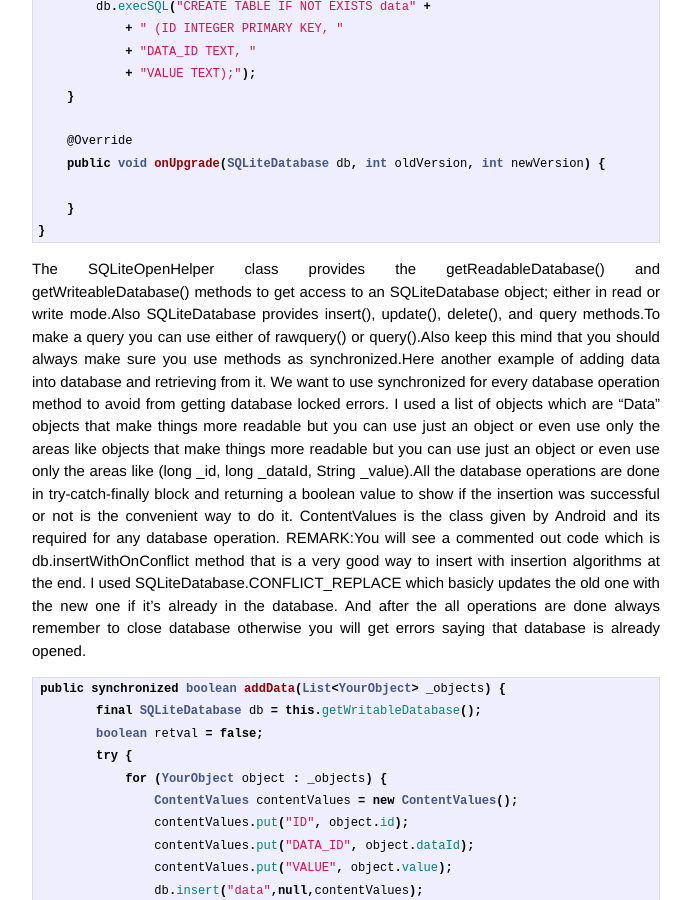
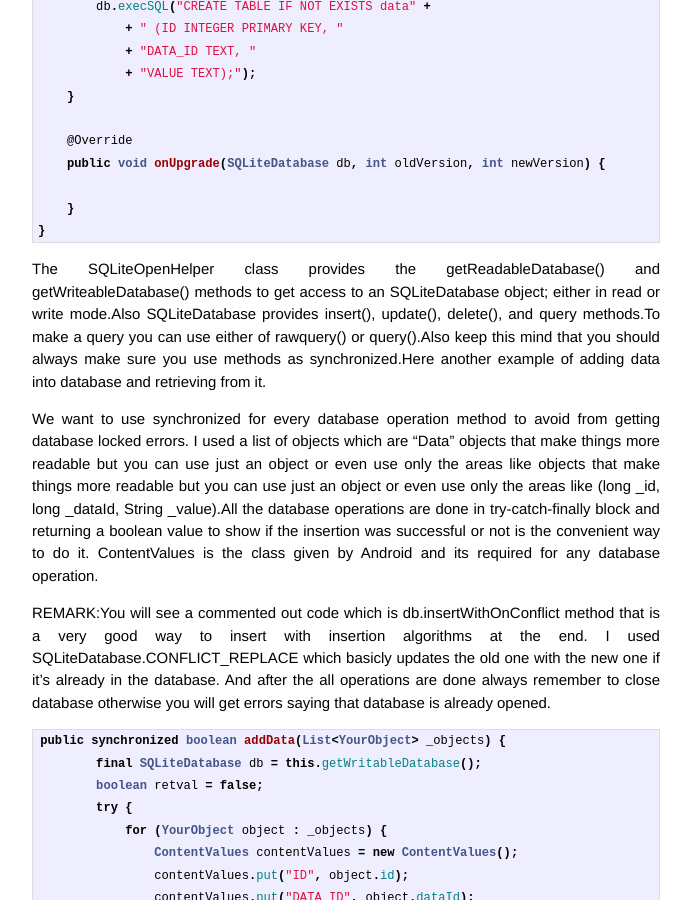
Before and after one commit to msdalp/msdalp.github.io, a Jekyll site: the page built from _posts/2014-03-01-android-sqlite-example.markdown, in a window 1280 px wide and 900 px high, scrolled down 760 px. Shown: the whole window, without its empty margins (294-985 px from the left). Built offline with Jekyll 4.4.1, drawn with Linux system fonts in a browser that asks for light colours; Markdown is read by kramdown in place of the engine named in the settings; part of the change alters nothing that is shown; some of the changed text lies outside the part shown.

```diff
--- a/_layouts/default.html
+++ b/_layouts/default.html
@@ -27,7 +27,7 @@
             <div class="contact">
               <p>
                 Mustafa Alparslan<br />
-                Comp. Engineer<br />
+                Comp. Eng. Student<br />
                 msdalp(at)gmail(dot)com
               </p>
             </div>
--- a/_posts/2014-03-01-android-sqlite-example.markdown
+++ b/_posts/2014-03-01-android-sqlite-example.markdown
@@ -37,7 +37,9 @@ To create and upgrade a database you have to create a subclass of the SQLiteOpen
 {% endhighlight %}
 
 The SQLiteOpenHelper class provides the getReadableDatabase() and getWriteableDatabase() methods to get access to an SQLiteDatabase object; either in read or write mode.Also SQLiteDatabase provides insert(), update(), delete(), and query methods.To make a query you can use either of rawquery() or query().Also keep this mind that you should always make sure you use methods as synchronized.Here another example of adding data into database and retrieving from it.
+
 We want to use synchronized for every database operation method to avoid from getting database locked errors. I used a list of objects which are "Data" objects that make things more readable but you can use just an object or even use only the areas like objects that make things more readable but you can use just an object or even use only the areas like (long \_id, long \_dataId, String \_value).All the database operations are done in try-catch-finally block and returning a boolean value to show if the insertion was successful or not is the convenient way to do it. ContentValues is the class given by Android and its required for any database operation.
+
 REMARK:You will see a commented out code which is db.insertWithOnConflict method that is a very good way to insert with insertion algorithms at the end. I used SQLiteDatabase.CONFLICT\_REPLACE which basicly updates the old one with the new one if it's already in the database. And after the all operations are done always remember to close database otherwise you will get errors saying that database is already opened.
 {% highlight java %}
 public synchronized boolean addData(List<YourObject> _objects) {
@@ -186,5 +188,7 @@ public class MainActivity extends Activity {
         }
     }
 }
-
 {% endhighlight %}
+You can download both mainactivity and db class from the links given below:
+MainActivity:<a href="https://gist.github.com/msdalp/9297781">Github Link</a>
+Db Class: <a href="https://gist.github.com/msdalp/9297983">Github Link</a>
```
Also changed, not shown: 3 other files.
